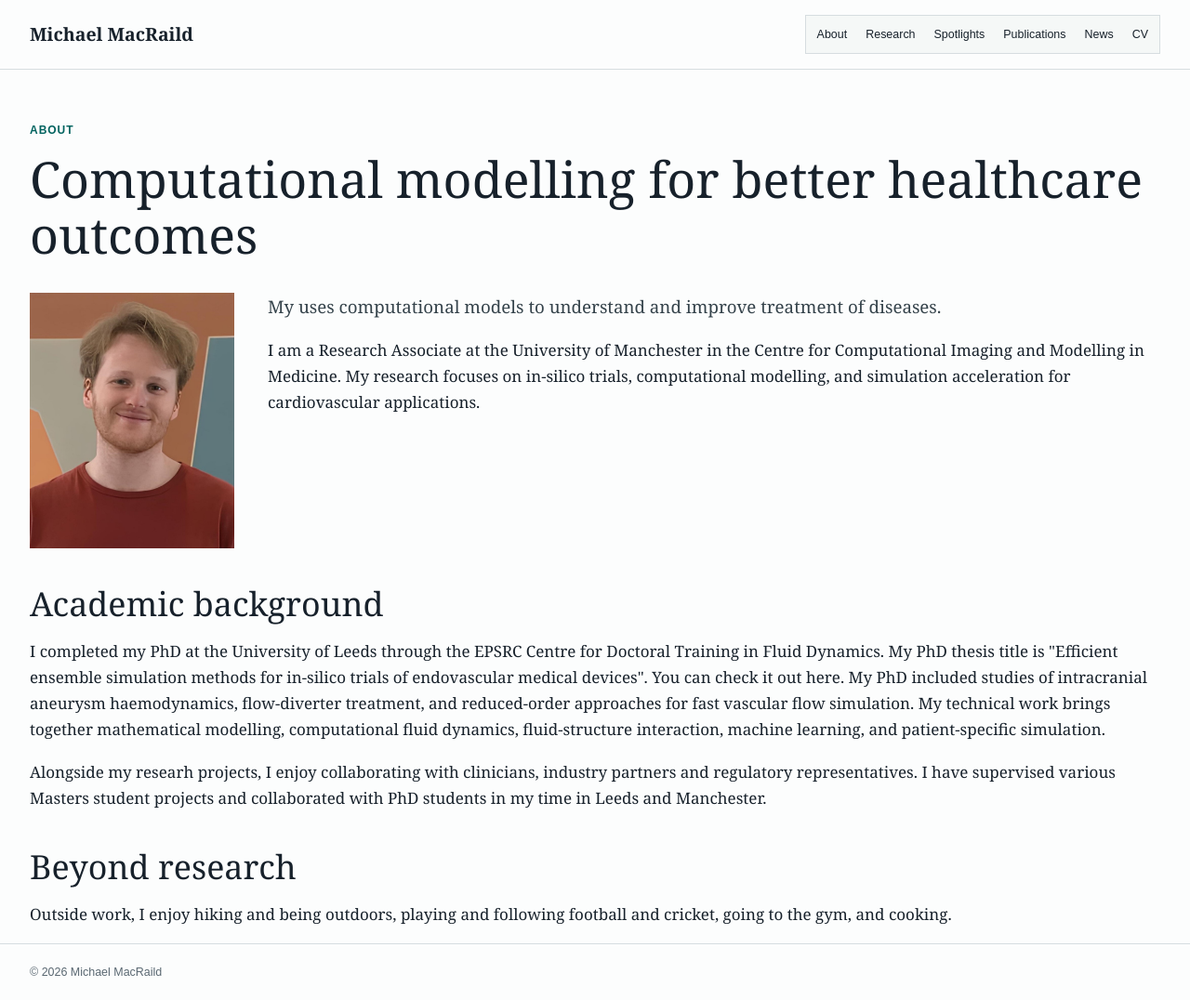
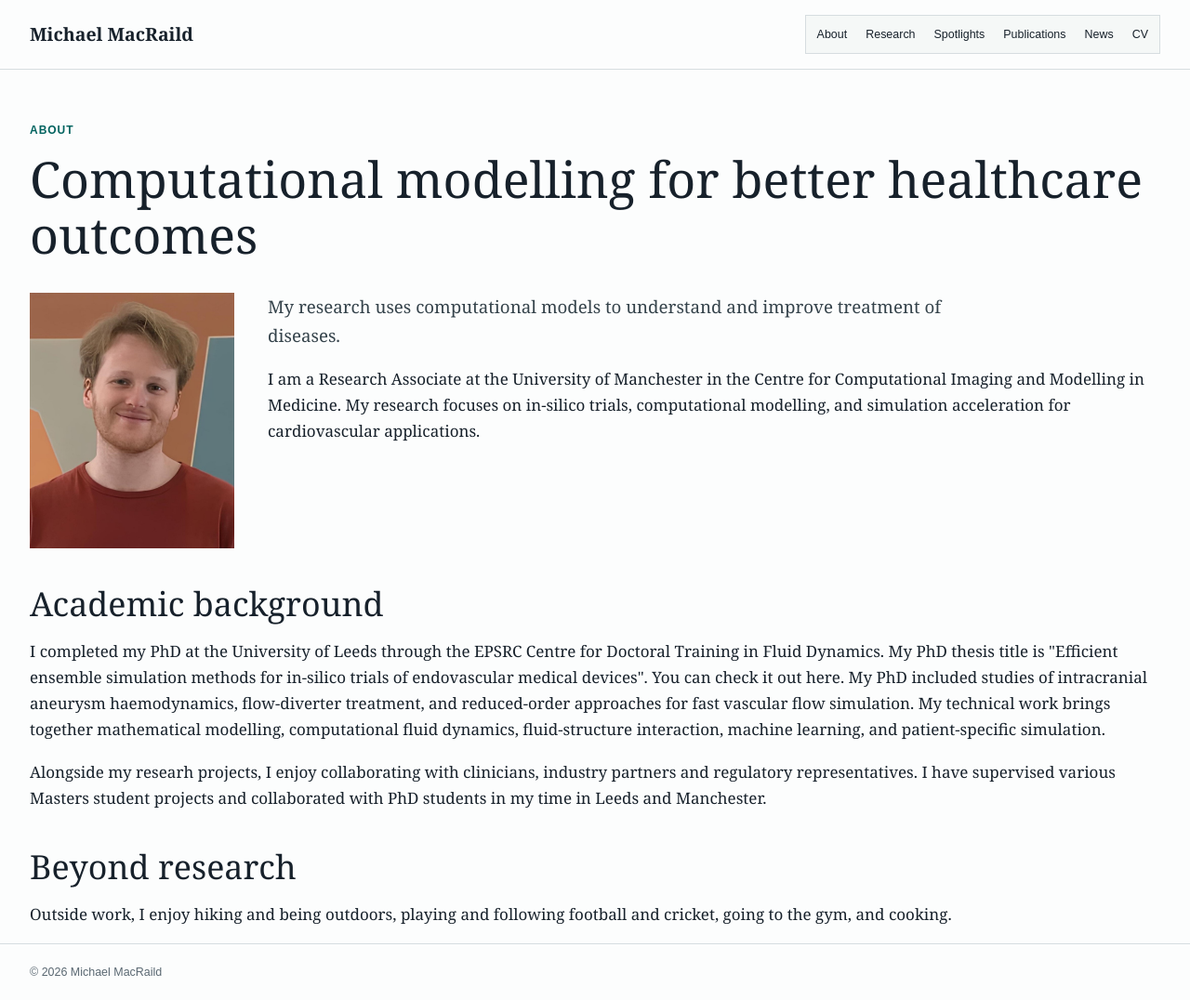
Before and after one commit to michaelmacraild/michaelmacraild.github.io, a Jekyll site: the page built from about.md, in a window 1280 px wide. Shown: the whole page at 93% size. Built offline with Jekyll 4.4.1, drawn with Linux system fonts in a browser that asks for light colours.

Commit message:
Add files via upload

```diff
--- a/about.md
+++ b/about.md
@@ -10,7 +10,7 @@ permalink: /about/
 <section class="about-intro">
   <img class="portrait" src="{{ '/assets/img/profile.jpg' | relative_url }}" alt="Michael MacRaild">
   <div>
-    <p class="lead">My uses computational models to understand and improve treatment of diseases.</p>
+    <p class="lead">My research uses computational models to understand and improve treatment of diseases.</p>
     <p>I am a Research Associate at the University of Manchester in the Centre for Computational Imaging and Modelling in Medicine. My research focuses on in-silico trials, computational modelling, and simulation acceleration for cardiovascular applications.</p>
   </div>
 </section>
```
